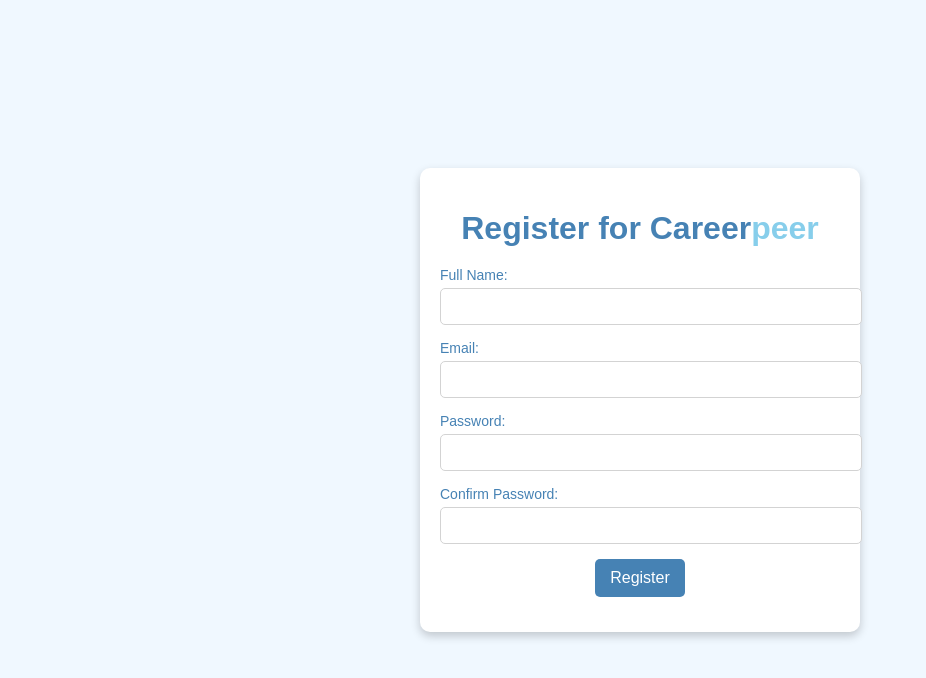
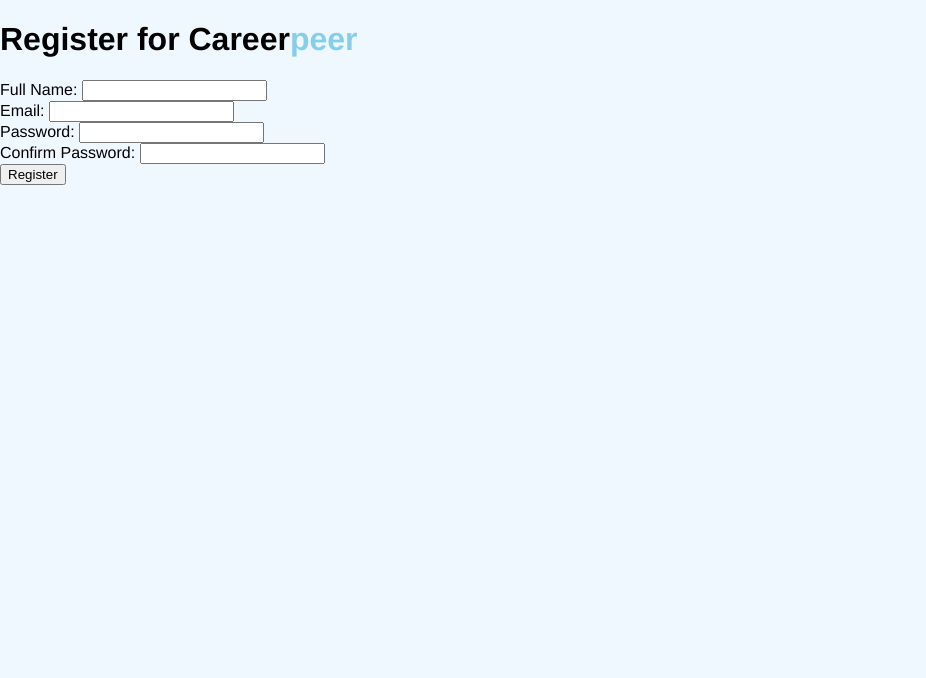
Before and after one commit to Kevt-t/Cyber-Security, a plain HTML site: page solution/signup/register.html in a window 1280 px wide. Shown: the whole page, without its empty margins (0-926 px from the left). Drawn offline with Linux system fonts and the light colour scheme.

```diff
--- a/solution/styles.css
+++ b/solution/styles.css
@@ -1,77 +1,11 @@
+
+
 /* General Body Styling */
 body {
-    font-family: Arial, sans-serif;
-    background-color: aliceblue;
+    background: aliceblue;
+    font-family: 'Franklin Gothic Medium', 'Arial Narrow', Arial, sans-serif;
     margin: 0;
     padding: 0;
-    display: flex;
-    justify-content: center;
-    align-items: center;
-    height: 100vh;
-}
-
-/* Registration Container */
-.registration-container {
-    background-color: white;
-    border-radius: 10px;
-    padding: 20px;
-    width: 400px;
-    box-shadow: 0px 4px 10px rgba(0, 0, 0, 0.2);
-    text-align: center;
-}
-
-.registration-container h1 {
-    color: steelblue;
-    margin-bottom: 20px;
-}
-
-.peer {
-    color: skyblue;
-}
-
-/* Form Styling */
-.form-group {
-    margin-bottom: 15px;
-    text-align: left;
-}
-
-label {
-    display: block;
-    font-size: 14px;
-    color: steelblue;
-    margin-bottom: 5px;
-}
-
-input {
-    width: 100%;
-    padding: 10px;
-    border: 1px solid lightgray;
-    border-radius: 5px;
-}
-
-input:focus {
-    outline: none;
-    border: 1px solid steelblue;
-}
-
-.btn {
-    background-color: steelblue;
-    color: white;
-    padding: 10px 15px;
-    border: none;
-    border-radius: 5px;
-    cursor: pointer;
-    font-size: 16px;
-}
-
-.btn:hover {
-    background-color: skyblue;
-}
-
-.message {
-    margin-top: 15px;
-    font-size: 14px;
-    color: red;
 }
 
 /* Title Styling */
@@ -80,6 +14,10 @@ input:focus {
     color: steelblue;
     text-align: center;
     margin: 20px 0;
+}
+
+.peer {
+    color: skyblue;
 }
 
 /* Navigation Bar */
@@ -143,8 +81,8 @@ input:focus {
     background-color: steelblue;
     padding: 5px 10px;
     border-radius: 50px;
-    display: inline-block;
-    margin: 20px 0 10px 20px;
+    margin: 20px auto 10px auto;
+    display: block;
 }
 
 .label1 {
@@ -152,7 +90,7 @@ input:focus {
 }
 
 .label2 {
-    width: 150px;
+    width: 155px;
 }
 
 /* Text Styling */
```
